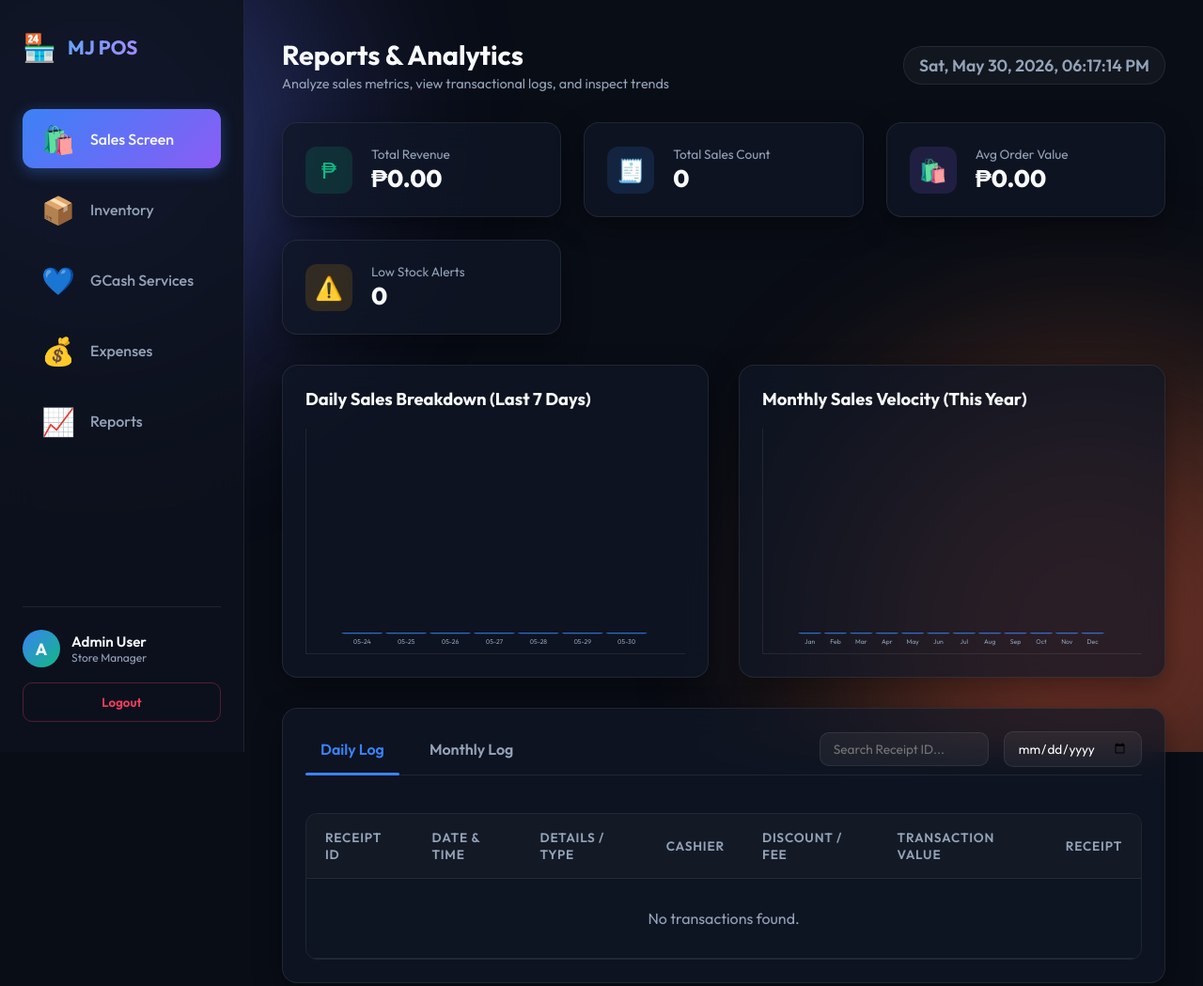
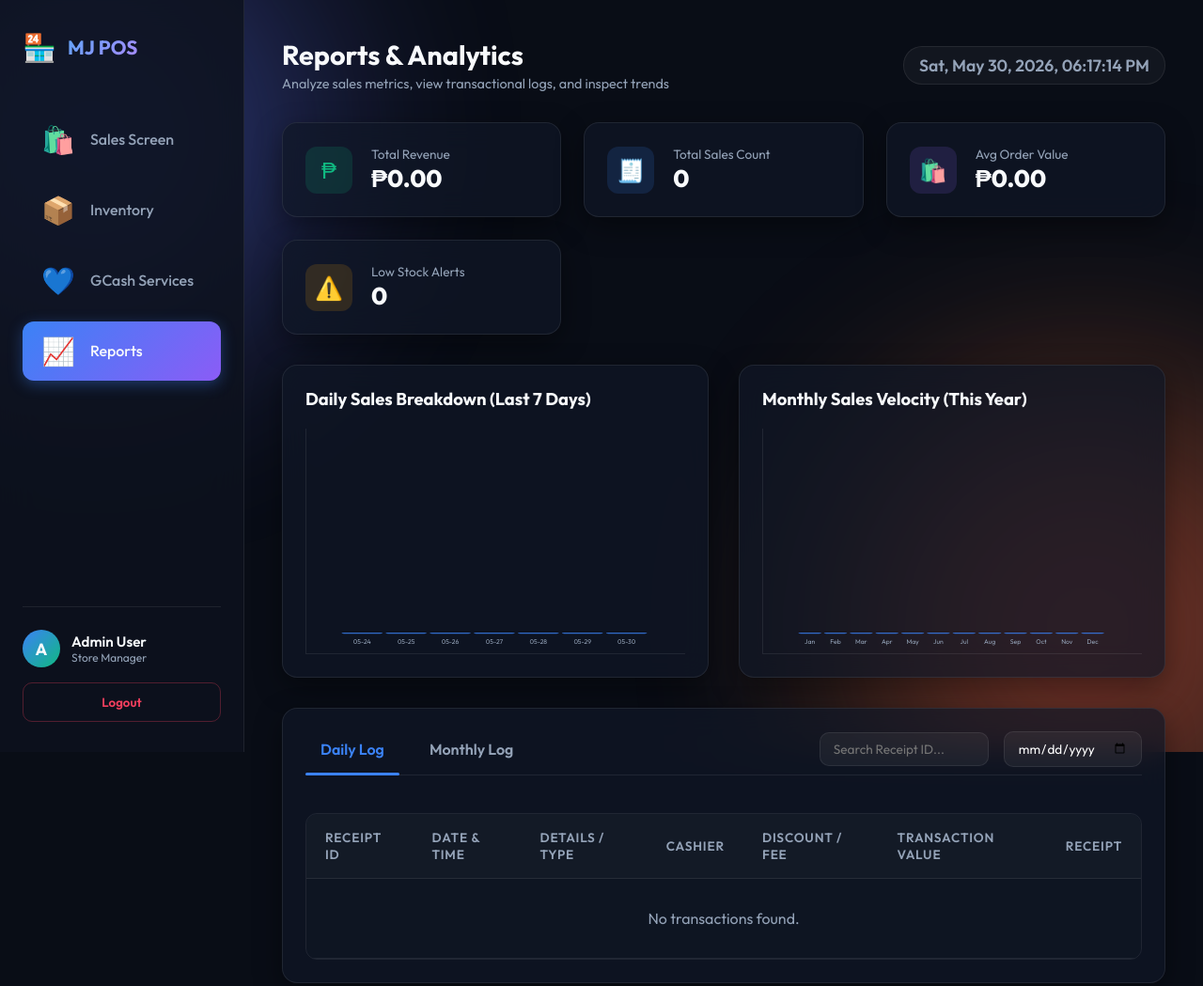
Before and after one commit to kalix-B/Mj-POS-v1, a plain HTML site: page reports.html in a window 1280 px wide. Shown: the whole page at 94% size. Drawn offline with nearby package versions, Linux system fonts and the light colour scheme; no server answers; sample sign-in values are in the browser's storage.

Commit message:
Update reports.html

```diff
--- a/reports.html
+++ b/reports.html
@@ -25,7 +25,7 @@
             </div>
 
             <ul class="nav-menu">
-    <li class="nav-item active">
+                <li class="nav-item">
                     <a href="index.html">
                         <span class="brand-icon">🛍️</span>
                         <span>Sales Screen</span>
@@ -43,13 +43,7 @@
                         <span>GCash Services</span>
                     </a>
                 </li>
-    <li class="nav-item">
-        <a href="expenses.html">
-            <span class="brand-icon">💰</span>
-            <span>Expenses</span>
-        </a>
-    </li>
-    <li class="nav-item">
+                <li class="nav-item active">
                     <a href="reports.html">
                         <span class="brand-icon">📈</span>
                         <span>Reports</span>
```
Lines whose indentation alone changed are shown as unchanged.
